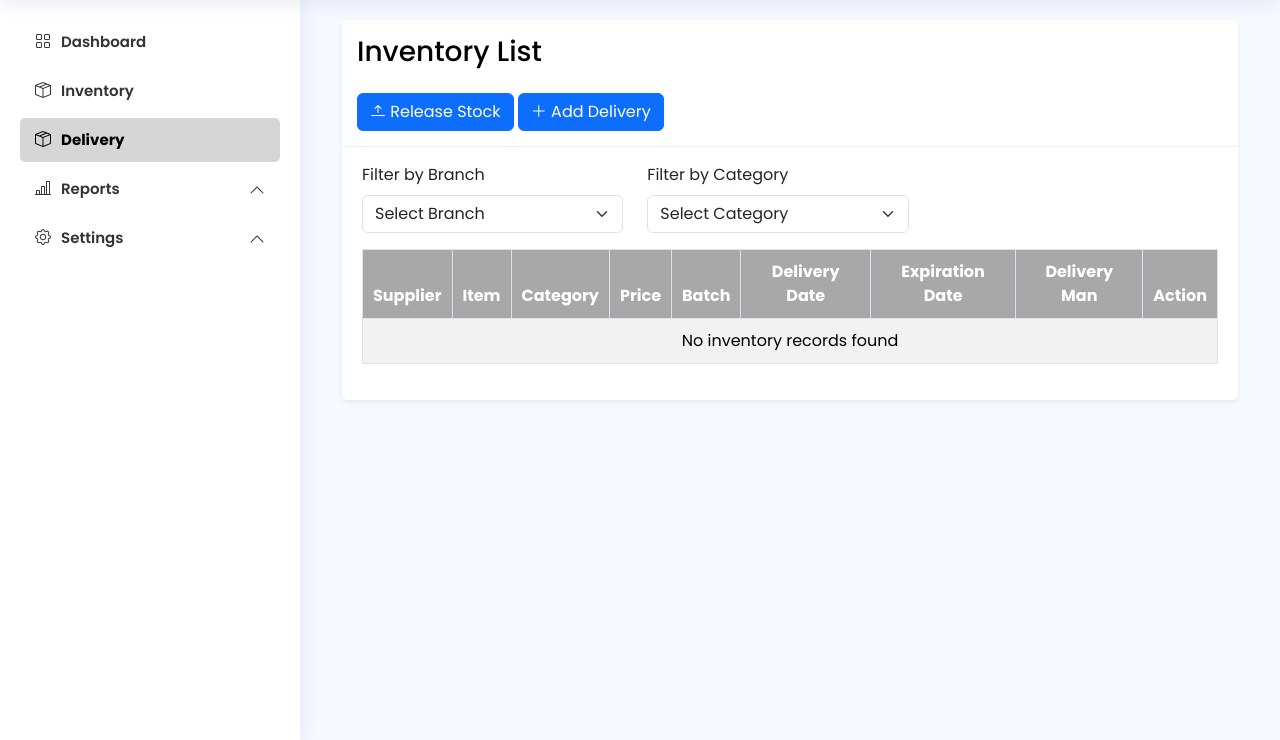
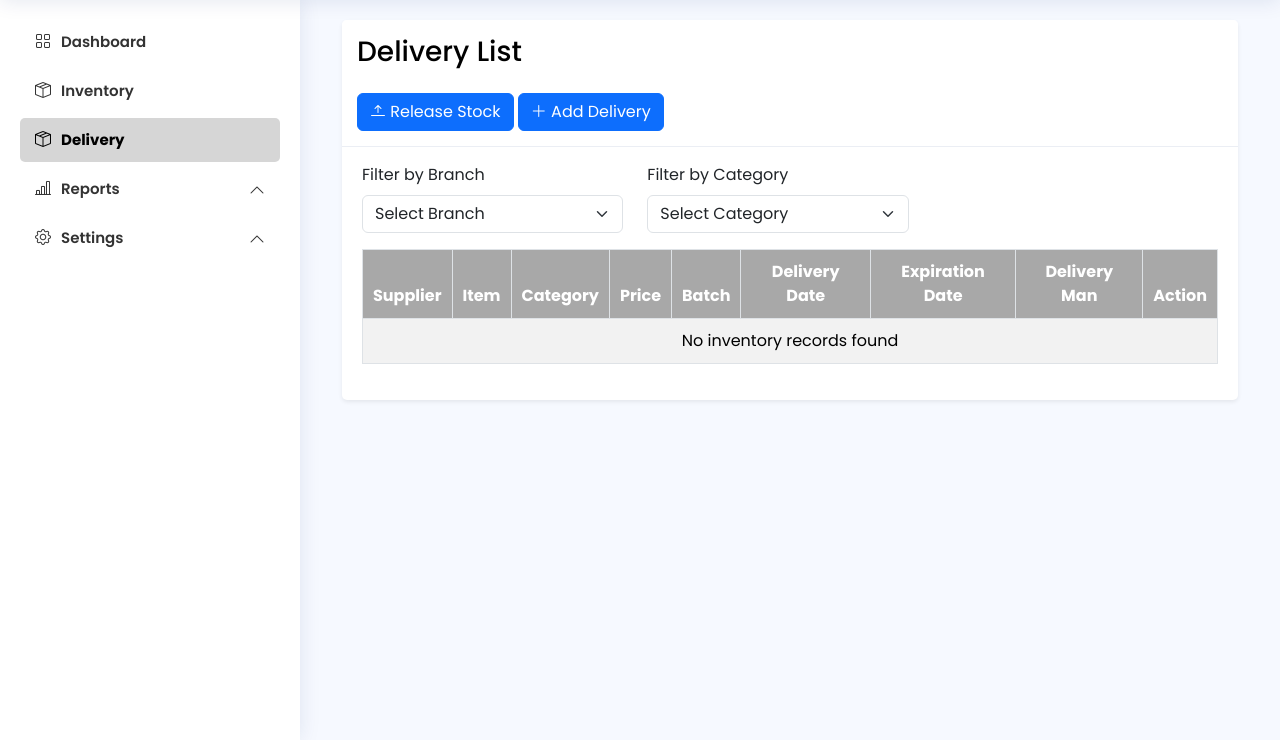
Before and after one commit to arcyreburon/Dyna-Care-SIS-v2, a PHP site: page /delivery/delivery.php in a window 1280 px wide. Shown: the part 60-800 px from the top of the page. Run offline with PHP 8.4, Linux system fonts and the light colour scheme; the visitor is signed in with stand-in values (Sample User, id 1); data that the repository does not hold is empty; some libraries are stand-ins or nearby versions.

Commit message:
Updated Title

```diff
--- a/delivery/delivery.php
+++ b/delivery/delivery.php
@@ -58,7 +58,7 @@ include '../includes/footer.php';
                 <div class="col-lg-12">
                     <div class="shadow-sm card">
                         <div class="text-black card-header">
-                            <h3 class="mb-0">Inventory List</h3>
+                            <h3 class="mb-0">Delivery List</h3>
                             <a href="release_stock.php" class="mt-4 btn btn-primary">
                             <i class="bi-arrow-bar-up bi"></i> Release Stock
                             </a>
```
